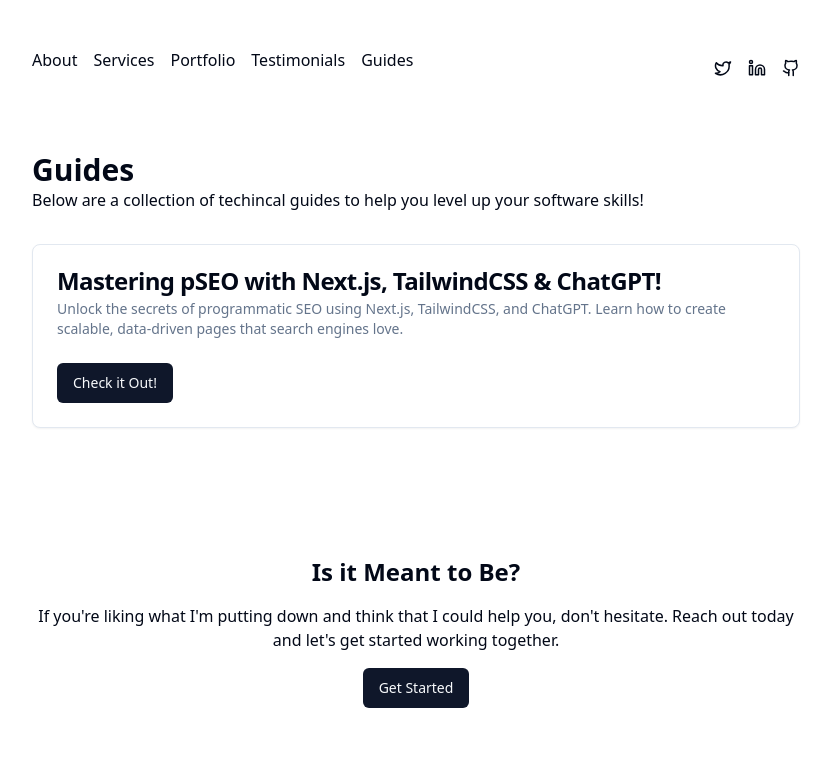
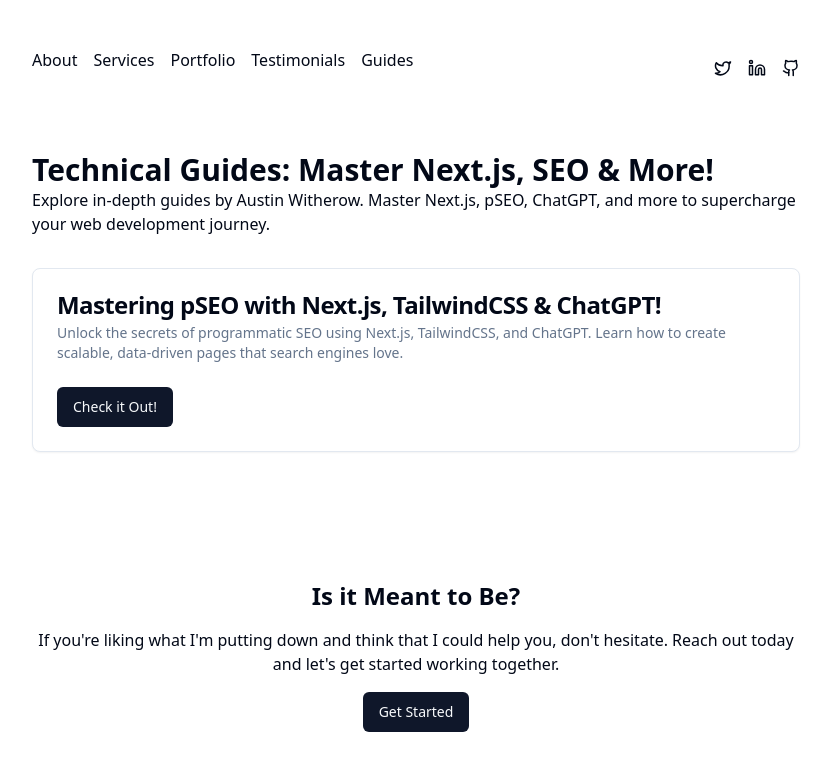
Before and after one commit to buildleansaas/adubs.me, a Next.js app: page /guides in a window 1280 px wide. Shown: the top 770 px of the page, without its empty margins (224-1055 px from the left). Built offline with nearby package versions, Linux system fonts and the light colour scheme.

Commit message:
update forgotten metadata on the guides page

```diff
--- a/src/app/guides/page.tsx
+++ b/src/app/guides/page.tsx
@@ -1,14 +1,39 @@
 import { Button } from "@/components/ui/button";
 import { Card, CardDescription, CardFooter, CardHeader, CardTitle } from "@/components/ui/card";
 import { guides } from "@/data/guides";
+import { Metadata } from "next";
 import Link from "next/link";
+import { DOMAIN } from "../sitemap";
+
+const title = "Technical Guides: Master Next.js, SEO & More!";
+const description =
+  "Explore in-depth guides by Austin Witherow. Master Next.js, pSEO, ChatGPT, and more to supercharge your web development journey.";
+
+export const metadata: Metadata = {
+  metadataBase: new URL(`${DOMAIN}/guides`),
+  title: title,
+  description: description,
+  keywords: ["Next.js Tutorials", "pSEO", "ChatGPT Guides", "Web Development", "TailwindCSS"],
+  openGraph: {
+    title: title,
+    description: description,
+  },
+  twitter: {
+    title: title,
+    description: description,
+  },
+  authors: {
+    name: "Austin Witherow",
+    url: DOMAIN,
+  },
+};
 
 export default async function GuidesPage({}) {
   return (
     <div className="max-w-3xl mx-auto">
       <div className="my-8">
-        <h2 className="font-bold text-3xl">Guides</h2>
-        <p>Below are a collection of techincal guides to help you level up your software skills!</p>
+        <h2 className="font-bold text-3xl">{title}</h2>
+        <p>{description}</p>
       </div>
       <div className="grid grid-cols-1">
         {guides.map(({ name, description, slug }) => (
```
